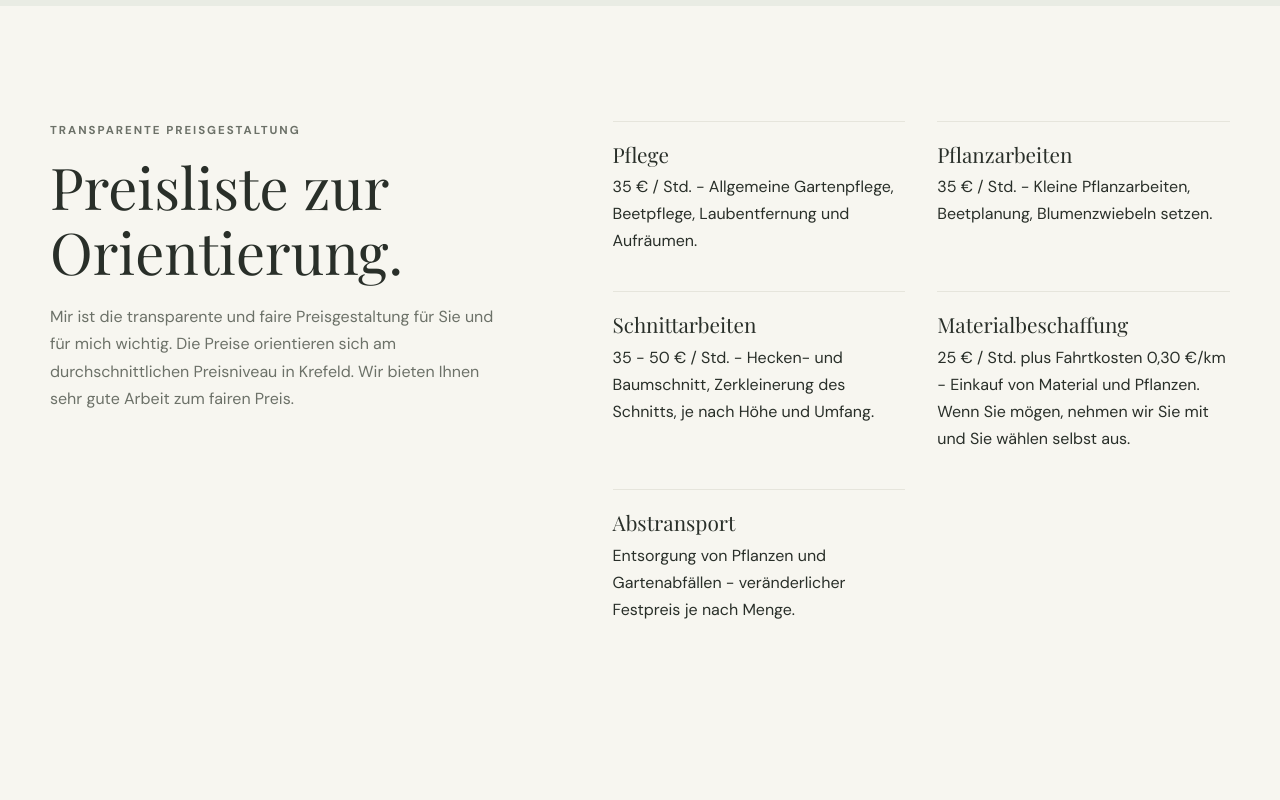
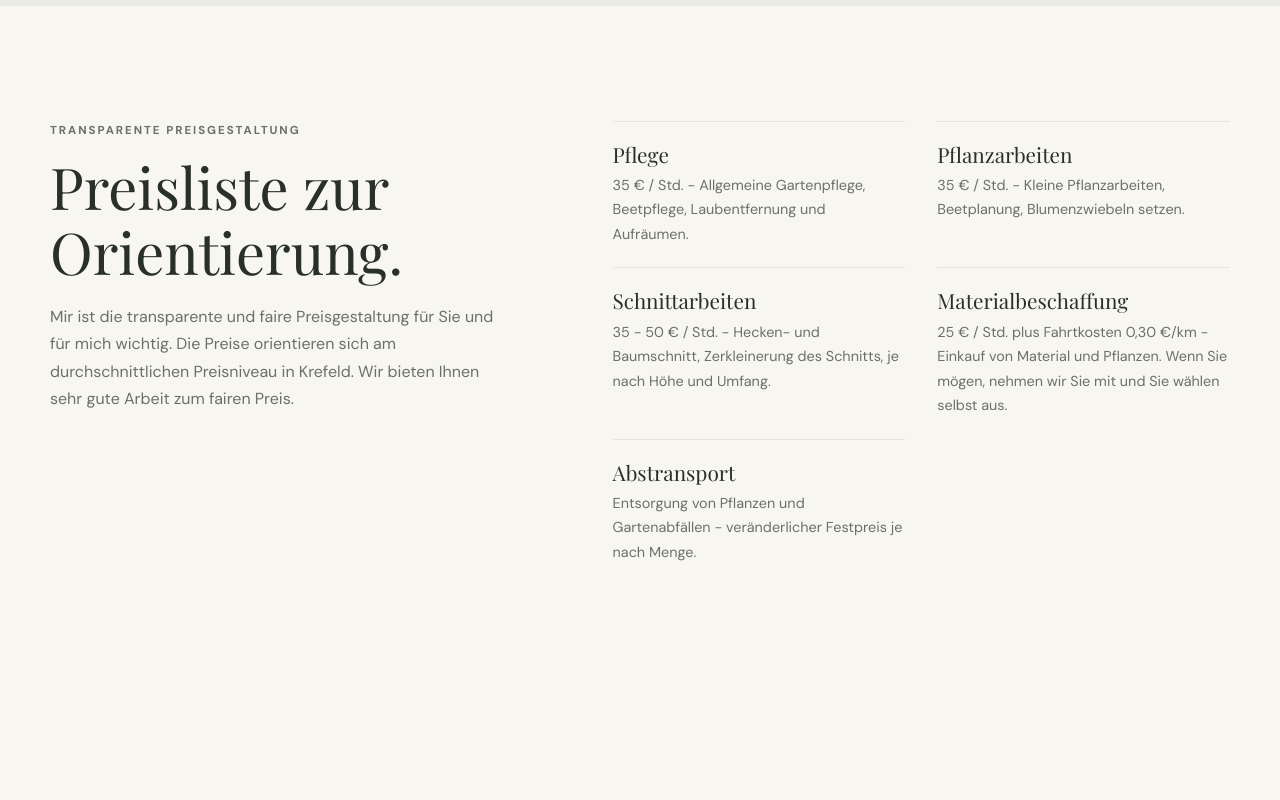
Before and after one commit to gartenhelferlein-krefeld/website, a plain HTML site: page index.html in a window 1280 px wide. Shown: the part 4380-5180 px from the top of the page. Drawn offline with nearby package versions, Linux system fonts and the light colour scheme.

Commit message:
added price-item style

```diff
--- a/index.html
+++ b/index.html
@@ -319,7 +319,7 @@
     .values-copy p { color: var(--muted); }
     .prices-copy p { color: var(--muted); }
 
-    .value-list, .prices-list {
+    .value-list, .price-list {
       display: grid;
       grid-template-columns: 1fr 1fr;
       gap: 0 32px;
@@ -335,7 +335,7 @@
       font-size: 1.3rem;
     }
 
-    .value-item p {
+    .value-item p, .price-item p {
       margin: 0;
       color: var(--muted);
       font-size: .9rem;
@@ -782,7 +782,7 @@
         <p>Mir ist die transparente und faire Preisgestaltung für Sie und für mich wichtig. Die Preise orientieren sich am durchschnittlichen Preisniveau in Krefeld. Wir bieten Ihnen sehr gute Arbeit zum fairen Preis.</p>
       </div>
 
-      <div class="prices-list">
+      <div class="price-list">
         <article class="price-item">
           <h3>Pflege</h3>
           <p>35 € / Std. - Allgemeine Gartenpflege, Beetpflege, Laubentfernung und Aufräumen.</p>
```
